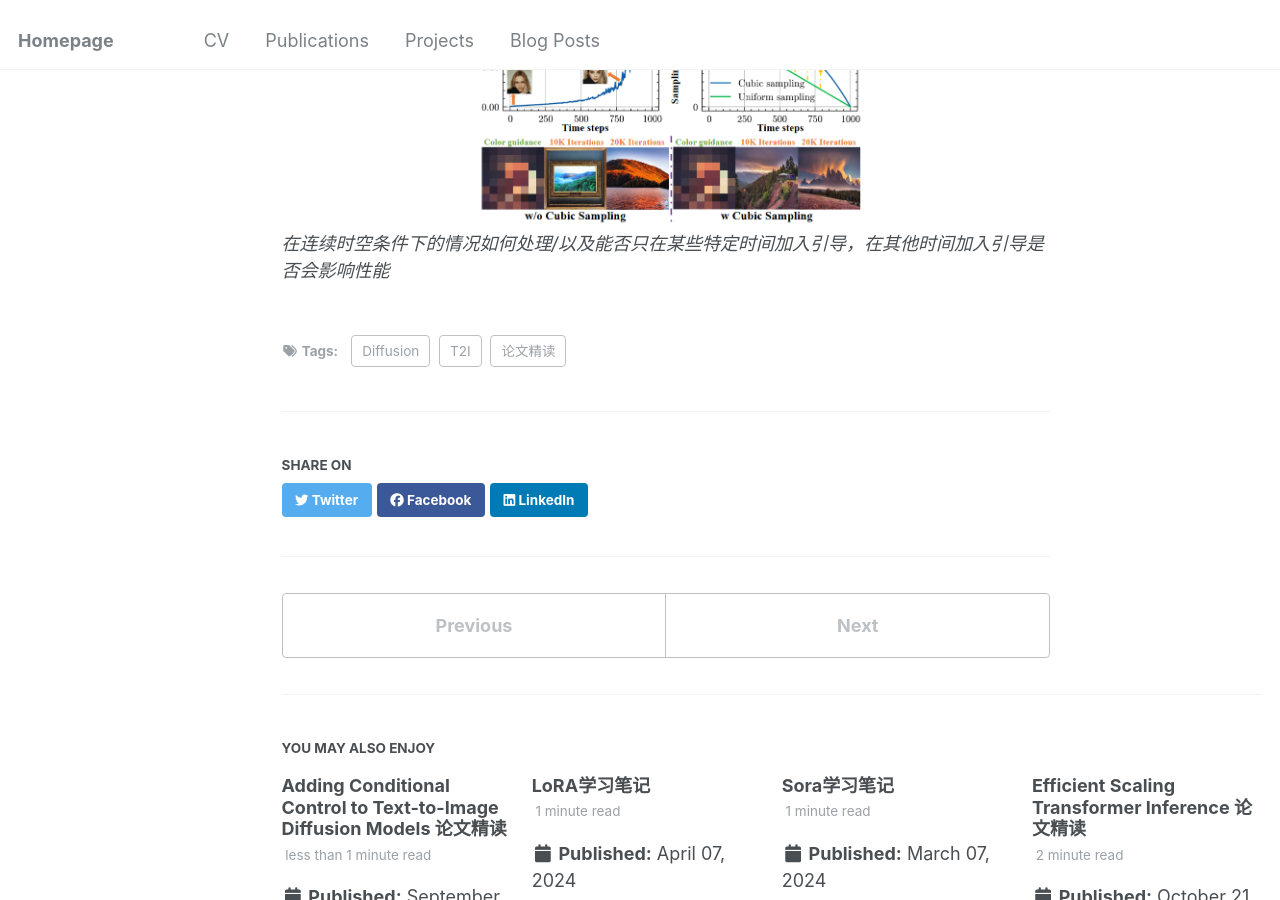
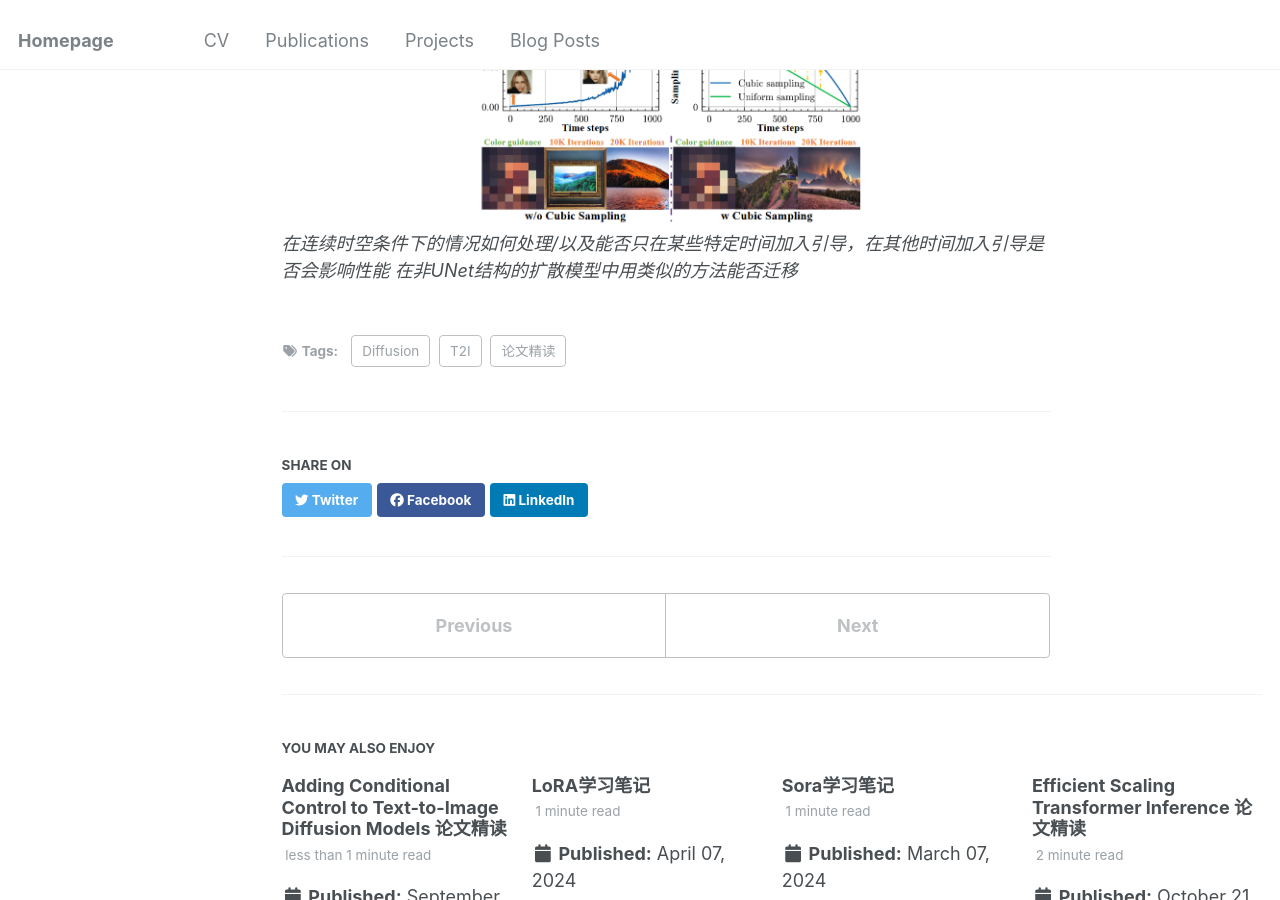
Before and after one commit to Ideny42/Ideny42.github.io, a Jekyll site: the page built from _posts/2024-09-24-blog-post-25.md, in a window 1280 px wide and 900 px high, scrolled down 2431 px. Built offline with Jekyll 4.4.1, drawn with Linux system fonts in a browser that asks for light colours.

Commit message:
Update 2024-09-24-blog-post-25.md

```diff
--- a/_posts/2024-09-24-blog-post-25.md
+++ b/_posts/2024-09-24-blog-post-25.md
@@ -48,3 +48,4 @@ adapter的输入是用于控制图像生成的不同类型的条件中，例如
 
 
 *在连续时空条件下的情况如何处理/以及能否只在某些特定时间加入引导，在其他时间加入引导是否会影响性能*
+*在非UNet结构的扩散模型中用类似的方法能否迁移*
```
